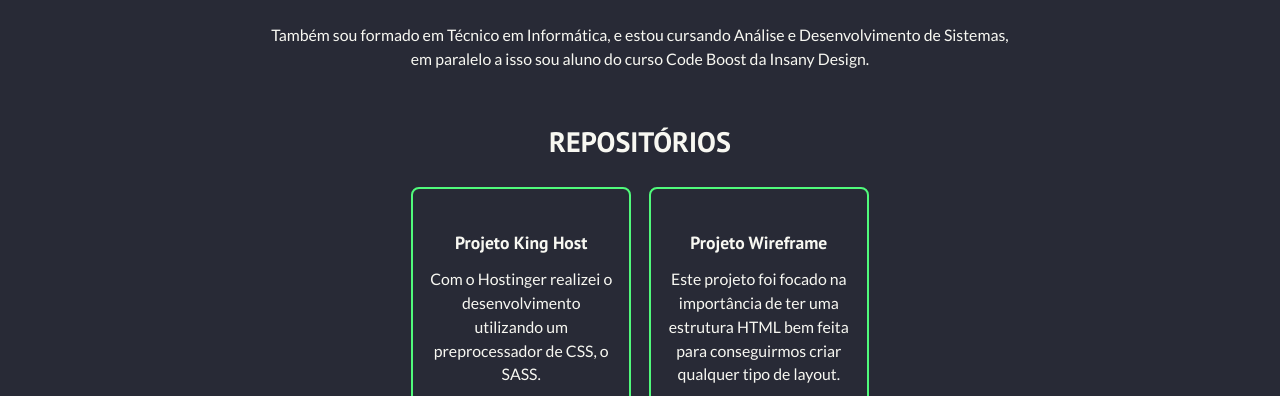
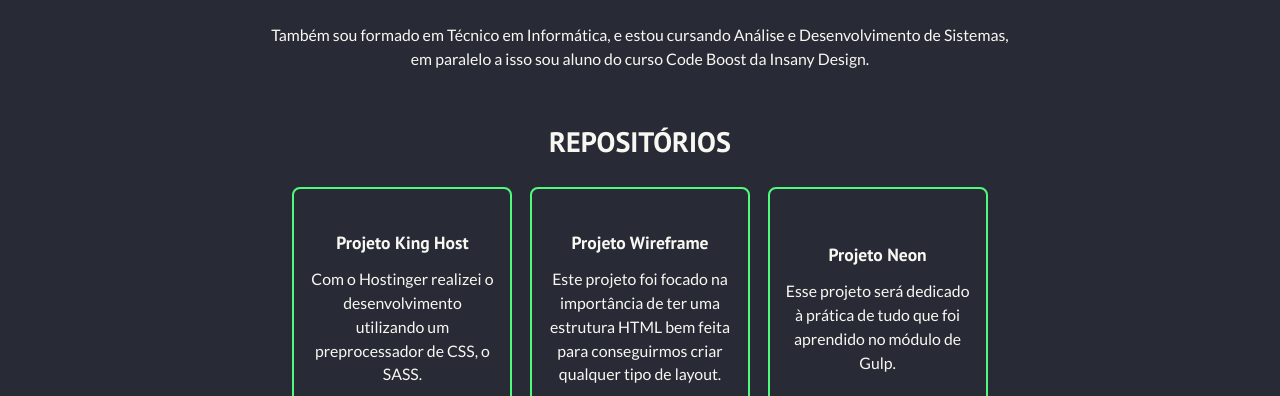
Before and after one commit to LucasBlunTT/Portfolio, a plain HTML site: page index.html in a window 1280 px wide. Shown: the part 688-1084 px from the top of the page. Drawn offline with nearby package versions, Linux system fonts and the light colour scheme.

Commit message:
fixed div projects

```diff
--- a/index.html
+++ b/index.html
@@ -103,7 +103,7 @@
                 <i class="fa-brands fa-linkedin-in fa-lg"></i>
               </a>
             </div> -->
-          <div class="cards">
+          <div class="cards king-hosts">
             <h3>Projeto King Host</h3>
             <p>
               Com o Hostinger realizei o desenvolvimento utilizando um
@@ -122,7 +122,7 @@
               <i class="fa-brands fa-linkedin-in fa-lg"></i>
             </a>
           </div>
-          <div class="cards">
+          <div class="cards wireframe">
             <h3>Projeto Wireframe</h3>
             <p>
               Este projeto foi focado na importância de ter uma estrutura HTML
@@ -141,8 +141,8 @@
               <i class="fa-brands fa-linkedin-in fa-lg"></i>
             </a>
           </div>
-          <!--<div class="cards">
-              <h3>Projeto Blizzard</h3>
+          <div class="cards neon">
+              <h3>Projeto Neon</h3>
               <p>
                 Esse projeto será dedicado à prática de tudo que foi aprendido
                 no módulo de Gulp.
@@ -159,7 +159,7 @@
                 <span>LINKEDIN</span>
                 <i class="fa-brands fa-linkedin-in fa-lg"></i>
               </a>
-            </div> -->
+            </div>
         </div>
       </div>
     </div>
```
